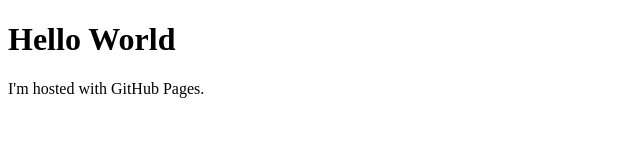
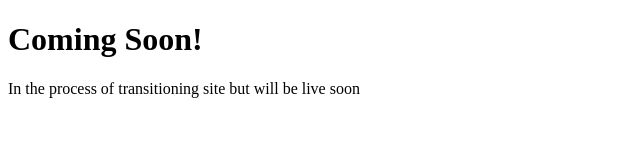
Before and after one commit to JamesTBurk/JamesTBurk.github.io, a plain HTML site: page index.html in a window 1280 px wide. Shown: the whole page, without its empty margins (0-640 px from the left). Drawn offline with Linux system fonts and the light colour scheme.

Commit message:
Updated placeholder content

```diff
--- a/index.html
+++ b/index.html
@@ -1,7 +1,7 @@
 <!DOCTYPE html>
 <html>
   <body>
-    <h1>Hello World</h1>
-    <p>I'm hosted with GitHub Pages.</p>
+    <h1>Coming Soon!</h1>
+    <p>In the process of transitioning site but will be live soon</p>
   </body>
 </html>
```
